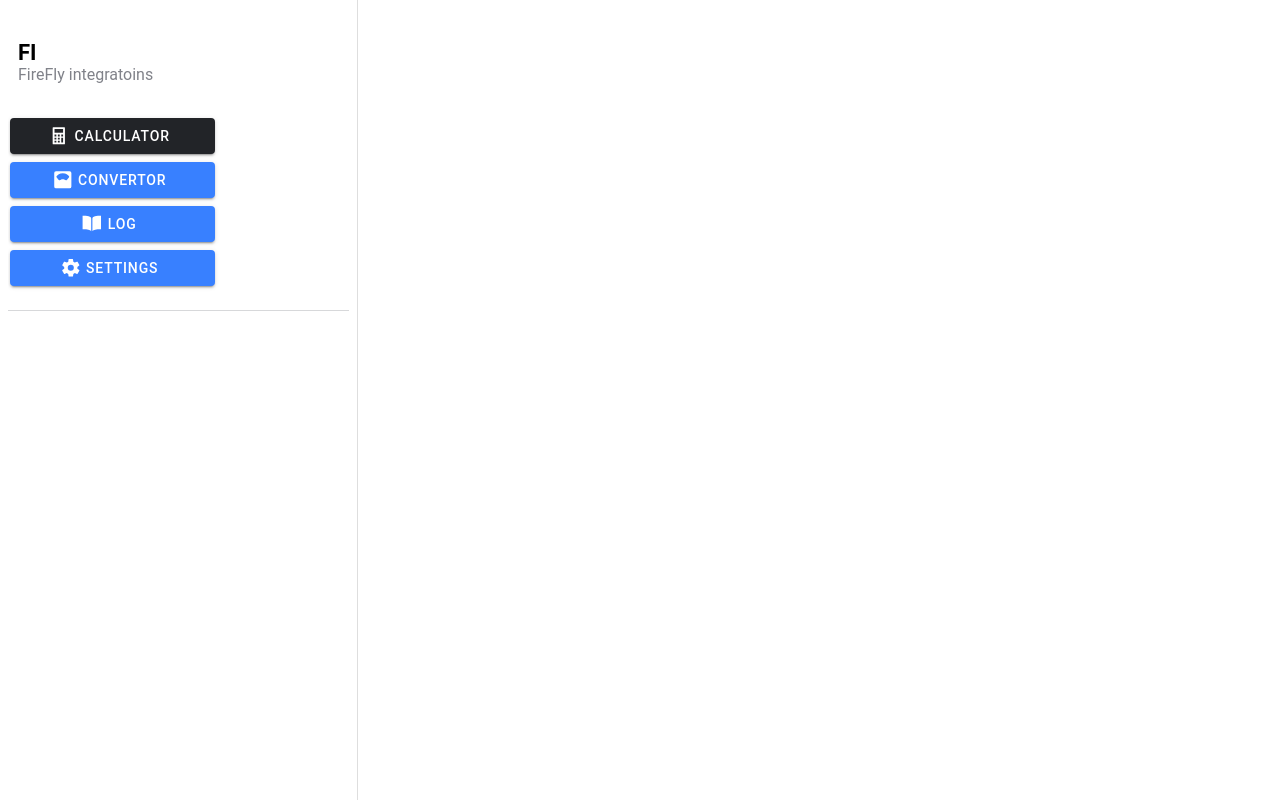
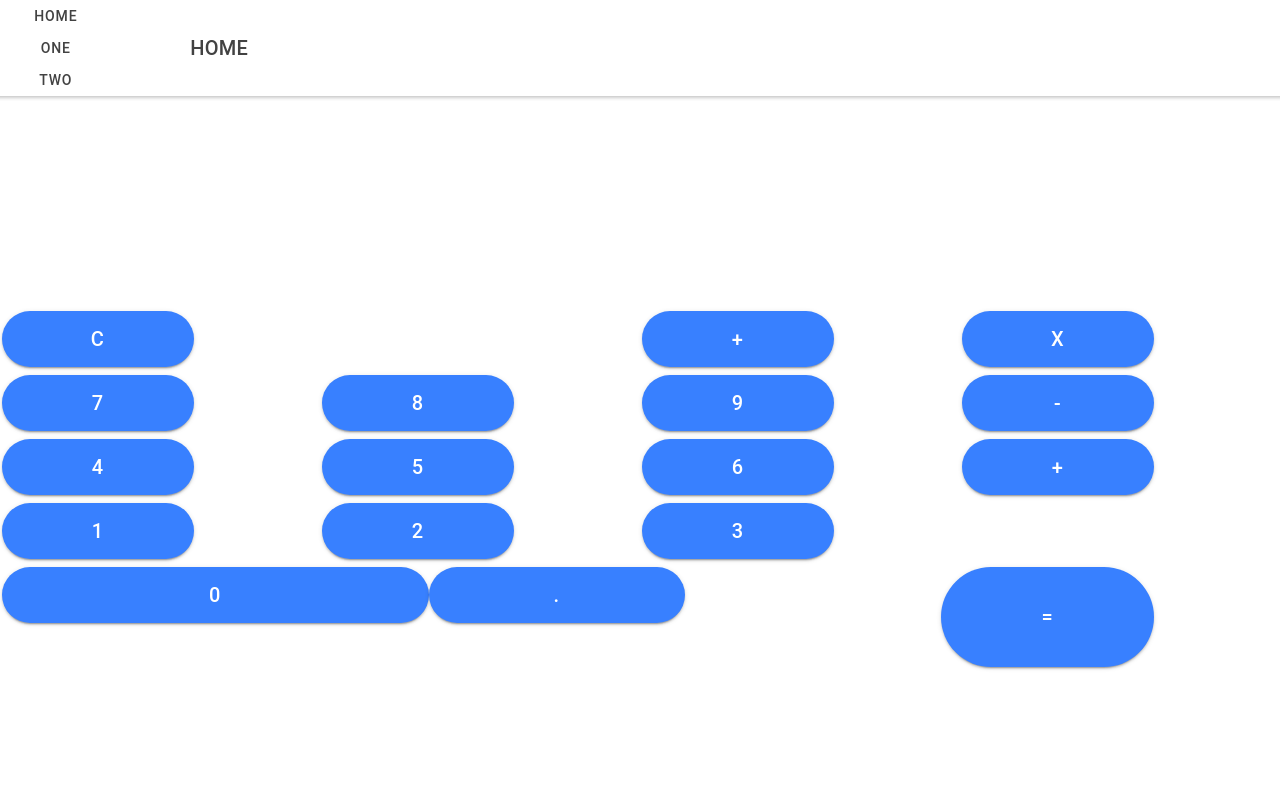
Before and after one commit to mohammedalsomali/CalculatorApp, a React (Create React App) app: page /home in a window 1280 px wide. Built offline with nearby package versions, Linux system fonts and the light colour scheme.

Commit message:
changed the design

```diff
--- a/src/App.tsx
+++ b/src/App.tsx
@@ -1,8 +1,8 @@
-import { IonApp, IonRouterOutlet, IonSplitPane } from '@ionic/react';
+import React from 'react';
+import { Redirect, Route } from 'react-router-dom';
+import { IonApp, IonRouterOutlet } from '@ionic/react';
 import { IonReactRouter } from '@ionic/react-router';
-import { Redirect, Route } from 'react-router-dom';
-import Menu from './components/Menu';
-import Page from './pages/Page';
+import Home from './pages/Home';
 
 /* Core CSS required for Ionic components to work properly */
 import '@ionic/react/css/core.css';
@@ -22,25 +22,22 @@ import '@ionic/react/css/display.css';
 
 /* Theme variables */
 import './theme/variables.css';
+import PageOne from './pages/PageOne';
+import { Menu } from './components/Menu';
+import PageTwo from './pages/PageTwo';
 
-const App: React.FC = () => {
-  return (
+const App: React.FC = () => (
   <IonApp>
     <IonReactRouter>
-        <IonSplitPane contentId="main">
-          <Menu />
-          <IonRouterOutlet id="main">
-            <Route path="/" exact={true}>
-              <Redirect to="/page/Inbox" />
-            </Route>
-            <Route path="/page/:name" exact={true}>
-              <Page />
-            </Route>
+      <Menu/>
+      <IonRouterOutlet  id="main">
+        <Route path="/home" component={Home} exact={true} />
+        <Route path="/page-1" component={PageOne} exact={true} />
+        <Route path="/page-2" component={PageTwo} exact={true} />
+        <Route exact path="/" render={() => <Redirect to="/home" />} />
       </IonRouterOutlet>
-        </IonSplitPane>
     </IonReactRouter>
   </IonApp>
 );
-};
 
 export default App;
--- a/src/components/Menu.css
+++ /dev/null
@@ -1,119 +0,0 @@
-ion-menu ion-content {
-  --background: var(--ion-item-background, var(--ion-background-color, #fff));
-}
-
-ion-menu.md ion-content {
-  --padding-start: 8px;
-  --padding-end: 8px;
-  --padding-top: 20px;
-  --padding-bottom: 20px;
-}
-
-ion-menu.md ion-list {
-  padding: 20px 0;
-}
-
-ion-menu.md ion-note {
-  margin-bottom: 30px;
-}
-
-ion-menu.md ion-list-header, ion-menu.md ion-note {
-  padding-left: 10px;
-}
-
-ion-menu.md ion-list#inbox-list {
-  border-bottom: 1px solid var(--ion-color-step-150, #d7d8da);
-}
-
-ion-menu.md ion-list#inbox-list ion-list-header {
-  font-size: 22px;
-  font-weight: 600;
-  min-height: 20px;
-}
-
-ion-menu.md ion-list#labels-list ion-list-header {
-  font-size: 16px;
-  margin-bottom: 18px;
-  color: #757575;
-  min-height: 26px;
-}
-
-ion-menu.md ion-item {
-  --padding-start: 10px;
-  --padding-end: 10px;
-  border-radius: 4px;
-}
-
-ion-menu.md ion-item.selected {
-  --background: rgba(var(--ion-color-primary-rgb), 0.14);
-}
-
-ion-menu.md ion-item.selected ion-icon {
-  color: var(--ion-color-primary);
-}
-
-ion-menu.md ion-item ion-icon {
-  color: #616e7e;
-}
-
-ion-menu.md ion-item ion-label {
-  font-weight: 500;
-}
-
-ion-menu.ios ion-content {
-  --padding-bottom: 20px;
-}
-
-ion-menu.ios ion-list {
-  padding: 20px 0 0 0;
-}
-
-ion-menu.ios ion-note {
-  line-height: 24px;
-  margin-bottom: 20px;
-}
-
-ion-menu.ios ion-item {
-  --padding-start: 16px;
-  --padding-end: 16px;
-  --min-height: 50px;
-}
-
-ion-menu.ios ion-item ion-icon {
-  font-size: 24px;
-  color: #73849a;
-}
-
-ion-menu.ios ion-item .selected ion-icon {
-  color: var(--ion-color-primary);
-}
-
-ion-menu.ios ion-list#labels-list ion-list-header {
-  margin-bottom: 8px;
-}
-
-ion-menu.ios ion-list-header,
-ion-menu.ios ion-note {
-  padding-left: 16px;
-  padding-right: 16px;
-}
-
-ion-menu.ios ion-note {
-  margin-bottom: 8px;
-}
-
-ion-note {
-  display: inline-block;
-  font-size: 16px;
-  color: var(--ion-color-medium-shade);
-}
-
-ion-item.selected {
-  --color: var(--ion-color-primary);
-}
-
-ion-button {
-  width: 100%;
-
-
-}
--- a/src/components/Menu.tsx
+++ b/src/components/Menu.tsx
@@ -1,66 +1,44 @@
 import {
+    IonMenu,
+    IonHeader,
+    IonToolbar,
+    IonTitle,
     IonContent,
-  IonIcon,
+    IonList,
+    IonMenuToggle,
     IonItem,
     IonLabel,
-  IonList,
-  IonListHeader,
-  IonMenu,
-  IonMenuToggle,
-  IonNote,
-  IonButton,
-  IonRouterLink,
-  IonRoute
-} from '@ionic/react';
+    IonCheckbox,
+    IonIcon,
+  } from "@ionic/react";
+  import React from "react";
 
-import { useLocation } from 'react-router-dom';
-import React from 'react';
-import { scaleSharp , settingsSharp, calculatorSharp, bookSharp } from 'ionicons/icons';
-import './Menu.css';
-
-import Calc from '../pages/Calculator';
-
-
-
-const Menu: React.FC = () => {
-  const location = useLocation();
-
-  // const [ inside, setinside ] = React.useState("Primary Button")
-
+  export const Menu = () => {
     return (
-    <IonMenu contentId="main" type="overlay">
+      <IonMenu  contentId="main" >
+        <IonHeader>
+          <IonToolbar color="light">
+            <IonTitle>FireFly</IonTitle>
+            <IonCheckbox slot="end" color="primary" />
+          </IonToolbar>
+        </IonHeader>
         <IonContent>
-        <IonList id="inbox-list">
-          <IonListHeader>FI</IonListHeader>
-          <IonNote> FireFly integratoins</IonNote>
-
-          <IonButton color="dark" >
-
-
-            <IonIcon slot="start" icon={calculatorSharp} />
-            Calculator
-          </IonButton>
-          <IonButton >
-            <IonIcon slot="start" icon={scaleSharp} />
-
-             Convertor
-          </IonButton>
-          <IonButton>
-          <IonIcon slot="start" icon={bookSharp} />
-
-              Log
-          </IonButton>
-          <IonButton>
-          <IonIcon slot="start" icon={settingsSharp} />
-
-              Settings
-          </IonButton>
+          <IonList>
+            <IonMenuToggle auto-hide="false" >
+              <IonItem button routerLink={"/home"} routerDirection="none">
+                <IonLabel>Calculator</IonLabel>
+              </IonItem>
+            </IonMenuToggle>
+            <IonMenuToggle auto-hide="false">
+              <IonItem button routerLink={"/page-1"} routerDirection="none">
+                <IonLabel>Log</IonLabel>
+              </IonItem>
+              <IonItem button routerLink={"/page-2"} routerDirection="none">
+                <IonLabel>Page Two</IonLabel>
+              </IonItem>
+            </IonMenuToggle>
           </IonList>
-
-
         </IonContent>
       </IonMenu>
     );
   };
-
-export default Menu;
--- /dev/null
+++ b/src/components/NavButtons.tsx
@@ -0,0 +1,32 @@
+import { IonButton, IonMenuButton } from "@ionic/react";
+import React, { useEffect } from "react";
+
+export const NavButtons = () => {
+  const [mQuery, setMQuery] = React.useState<any>({
+    matches: window.innerWidth > 768 ? true : false,
+  });
+
+  useEffect(() => {
+    let mediaQuery = window.matchMedia("(min-width: 768px)");
+    mediaQuery.addListener(setMQuery);
+
+    return () => mediaQuery.removeListener(setMQuery);
+  }, []);
+
+  // MediaQueryListEvent { isTrusted: true, media: "(min-width: 768px)", matches: true ...}
+  console.log(mQuery.matches);
+
+  return (
+    <div>
+      {mQuery && !mQuery.matches ? (
+        <IonMenuButton />
+      ) : (
+        <>
+          <IonButton routerLink={"/home"}>Home </IonButton>
+          <IonButton routerLink={"/page-1"}>One </IonButton>
+          <IonButton routerLink={"/page-2"}>Two</IonButton>
+        </>
+      )}
+    </div>
+  );
+};
--- a/src/pages/Converter.tsx
+++ b/src/pages/Converter.tsx
@@ -2,7 +2,7 @@ import { IonButton, IonButtons, IonContent, IonHeader, IonInput, IonMenuButton,
 
 import { useParams } from 'react-router';
 import ExploreContainer from '../components/ExploreContainer';
-import './Page.css';
+// import './Page.css';
 
 const Convert: React.FC = () => {
 
--- /dev/null
+++ b/src/pages/Home.tsx
@@ -0,0 +1,27 @@
+import { IonContent, IonHeader, IonPage, IonTitle, IonToolbar, IonButtons } from '@ionic/react';
+import React from 'react';
+// import './Home.css';
+import { NavButtons } from '../components/NavButtons';
+import Calc from './Calculator';
+
+
+const Home: React.FC = () => {
+  return (
+    <IonPage>
+      <IonHeader>
+        <IonToolbar>
+          <IonButtons slot="start">
+            <NavButtons/>
+          </IonButtons>
+          <IonTitle>HOME</IonTitle>
+
+        </IonToolbar>
+      </IonHeader>
+      <IonContent fullscreen>
+          <Calc/>
+      </IonContent>
+    </IonPage>
+  );
+};
+
+export default Home;
--- a/src/pages/Page.tsx
+++ /dev/null
@@ -1,50 +0,0 @@
-import { IonButtons, IonContent, IonHeader, IonMenuButton, IonPage, IonTitle, IonToolbar } from '@ionic/react';
-
-import { useParams } from 'react-router';
-import ExploreContainer from '../components/ExploreContainer';
-import './Page.css';
-import Calc from './Calculator'
-import Convert from './Converter';
-import { type } from 'os';
-const Page: React.FC = () => {
-
-  const { name } = useParams<{ name: string; }>();
-  // console.log(name,typeof {name} )
-
-  // const getcontent = () => {
-  //   console.log(name)
-  //   if ( typeof {name}  == 'Calculator object'){
-  //     return <Calc/>
-  //   }
-  //   else if (name == 'Log'){
-
-  //   }
-  //   else if (name == 'Unit Convertor'){
-  //      <Convert/>
-  //   }
-
-  // }
-
-
-
-  return (
-    <IonPage>
-      <IonHeader>
-        <IonToolbar>
-          <IonButtons slot="start">
-            <IonMenuButton />
-          </IonButtons>
-          <IonTitle> Calculator</IonTitle>
-        </IonToolbar>
-      </IonHeader>
-
-      <IonContent >
-
-        <Calc/>
-
-      </IonContent>
-    </IonPage>
-  );
-};
-
-export default Page;
--- /dev/null
+++ b/src/pages/PageOne.tsx
@@ -0,0 +1,26 @@
+import { IonContent, IonHeader, IonPage, IonTitle, IonToolbar, IonButtons } from '@ionic/react';
+import React from 'react';
+// import './Home.css';
+import { NavButtons } from '../components/NavButtons';
+import Convert from './Converter';
+
+const PageOne: React.FC = () => {
+  return (
+    <IonPage>
+      <IonHeader>
+        <IonToolbar>
+          <IonButtons slot="start">
+            <NavButtons/>
+          </IonButtons>
+          <IonTitle>PAGE ONE</IonTitle>
+
+        </IonToolbar>
+      </IonHeader>
+      <IonContent fullscreen>
+          <Convert/>
+      </IonContent>
+    </IonPage>
+  );
+};
+
+export default PageOne;
--- /dev/null
+++ b/src/pages/PageTwo.tsx
@@ -0,0 +1,24 @@
+import { IonContent, IonHeader, IonPage, IonTitle, IonToolbar, IonButtons } from '@ionic/react';
+import React from 'react';
+// import './Home.css';
+import { NavButtons } from '../components/NavButtons';
+
+const PageTwo: React.FC = () => {
+  return (
+    <IonPage>
+      <IonHeader>
+        <IonToolbar>
+          <IonButtons slot="start">
+            <NavButtons/>
+          </IonButtons>
+          <IonTitle>PAGE TWO</IonTitle>
+
+        </IonToolbar>
+      </IonHeader>
+      <IonContent fullscreen>
+      </IonContent>
+    </IonPage>
+  );
+};
+
+export default PageTwo;
```
Also changed, not shown: src/pages/Calculator.tsx (+22 -3 lines), src/pages/Page.css (deleted). Lines whose indentation alone changed are shown as unchanged.
